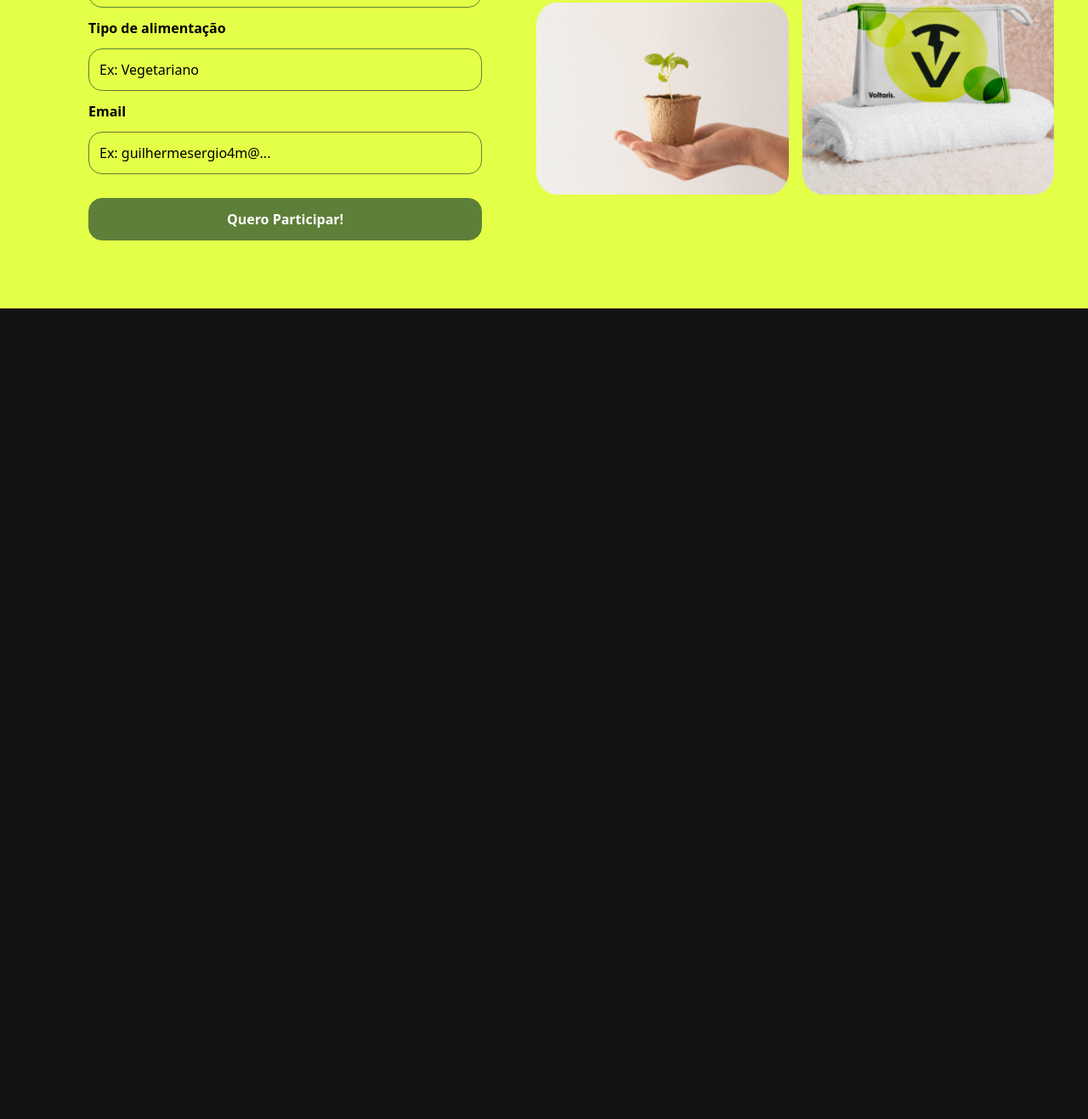
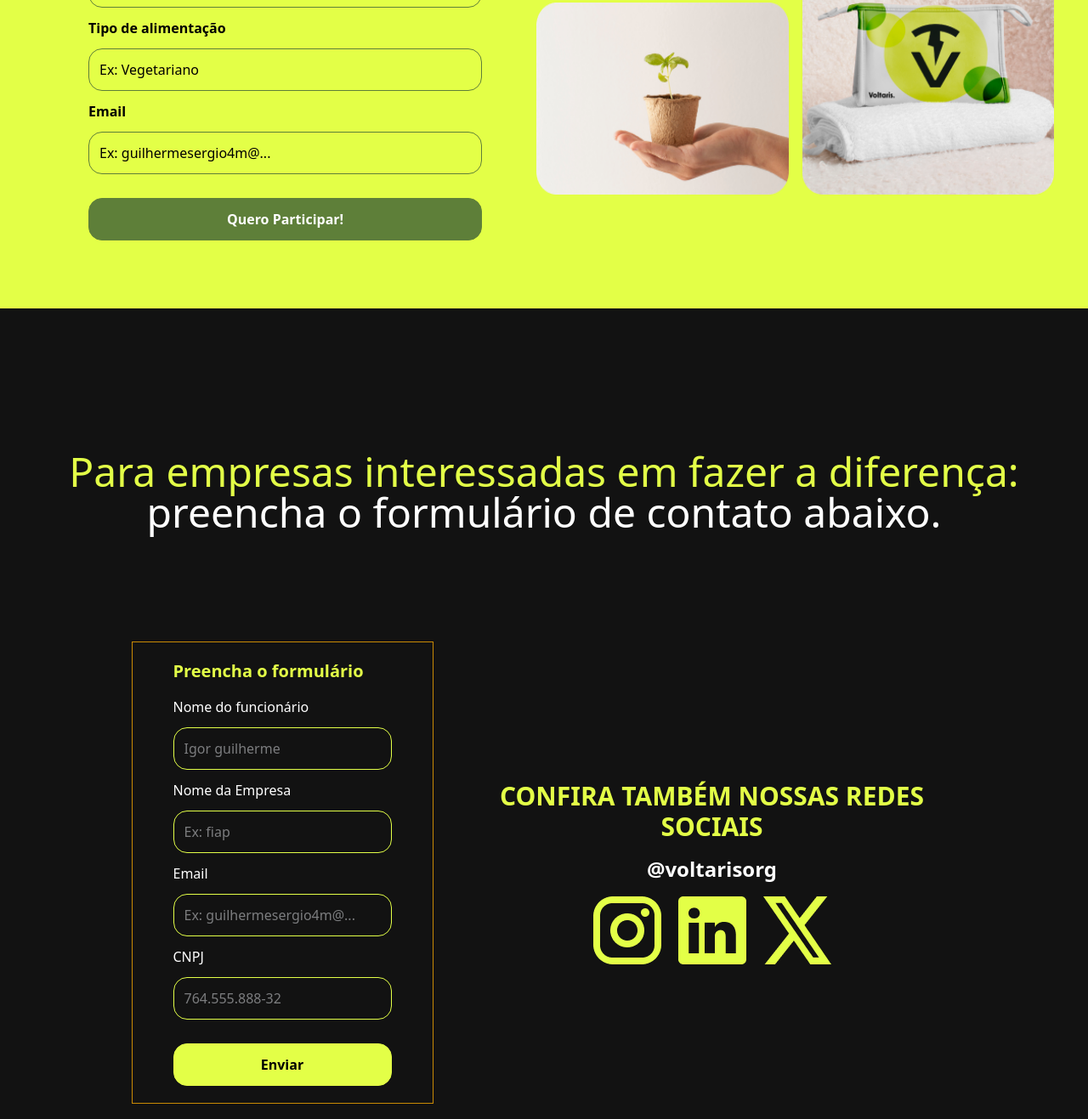
Before and after one commit to Amaralarthurr/Voltaris-GS, a website: page index.html in a window 1280 px wide. Shown: the part 5782-7099 px from the top of the page at 85% size. Before the commit the page ends 6145 px from the top, so only its background shows below. Drawn offline with Linux system fonts and the light colour scheme.

Commit message:
Formulário de contato

```diff
--- a/index.html
+++ b/index.html
@@ -364,6 +364,70 @@
         </div>
     </section>
 
+    <section class="flex flex-col max-w-full pt-10 pb-10 items-center justify-between form-container-bg">
+        <section class="max-w-7xl max-h-auto py-32 flex flex-row font-text">
+            <div class="max-w-full mx-auto flex flex-col justify-start gap-4 items-start">
+                <h1 class="text-main-green max-w-full font-title lead text-5xl text-center 2xl:text-6xl">Para empresas
+                    interessadas em fazer a
+                    diferença:
+                    <span class="text-white"> preencha o formulário de contato abaixo.</span>
+                </h1>
+            </div>
+        </section>
+
+        <section class="flex gap-10 flex-col px-4 2xl:flex-row 2xl:mb-8 max-w-full xl:flex-row" id="contato">
+            <div
+                class="form-bg py-5 px-12 flex flex-col items-start justify-center gap-4 border border-yellow-600 max-w-full 2xl:w-1/2">
+                <h1 class="text-main-green w-full font-bold text-xl text-nowrap">Preencha o formulário</h1>
+                <form class="flex flex-col gap-3 w-full items-center justify-center max-w-full">
+
+                    <p class="font-text text-base text-white w-full text-start">Nome do funcionário</p>
+
+                    <input type="text" name="nome-funcionario" placeholder="Igor guilherme" value=""
+                        class="w-full p-3 border border-main-green rounded-2xl bg-transparent text-white placeholder:text-gray-200/50 focus:outline-none focus:border-main-green"
+                        required>
+
+                    <p class="font-text text-base text-white w-full text-start">Nome da Empresa</p>
+
+                    <input type="text" name="nome-empresa" placeholder="Ex: fiap"
+                        class="w-full p-3 border border-main-green rounded-2xl bg-transparent text-white placeholder:text-gray-200/50 focus:outline-none focus:border-main-green"
+                        required>
+
+                    <p class="font-text text-base text-white w-full text-start">Email</p>
+
+                    <input type="email" name="email" placeholder="Ex: guilhermesergio4m@..."
+                        class="w-full p-3 border border-main-green rounded-2xl bg-transparent text-white placeholder:text-gray-200/50 focus:outline-none focus:border-main-green"
+                        required>
+
+                    <p class="font-text text-base text-white w-full text-start">CNPJ</p>
+
+                    <input type="text" name="cnpj" placeholder="764.555.888-32"
+                        class="w-full p-3 border border-main-green rounded-2xl bg-transparent text-white placeholder:text-gray-200/50 focus:outline-none focus:border-main-green"
+                        required>
+
+                    <button type="submit"
+                        class="w-full border border-main-green transition-all py-3 mt-4 bg-main-green text-black font-bold rounded-2xl hover:border hover:border-main-green hover:text-white focus:outline-none hover:bg-transparent">Enviar</button>
+                </form>
+            </div>
+
+            <div class="max-w-xl flex flex-col items-center text-center leading-tight gap-4 justify-center">
+                <h1 class="font-title text-main-green font-bold text-3xl">CONFIRA TAMBÉM NOSSAS REDES SOCIAIS
+                </h1>
+                <div class="flex flex-col gap-4">
+                    <p class="text-white font-bold text-2xl font-text">@voltarisorg</p>
+                    <div class="flex flex-row gap-5 transition-all">
+                        <a href=""><img src="./src/imgs/instagram-icon-green.png" alt="Icone Instagram verde"
+                                class="hover:scale-105"></a>
+                        <a href=""><img src="./src/imgs/linkedin-icon-green.png" alt="Icone Linkedin verde"
+                                class="hover:scale-105"></a>
+                        <a href=""><img src="./src/imgs/x--icon-green.png" alt="Icone X(twitter) verde"
+                                class="hover:scale-105"></a>
+                    </div>
+                </div>
+            </div>
+        </section>
+    </section>
+
 
 
 </body>
```
